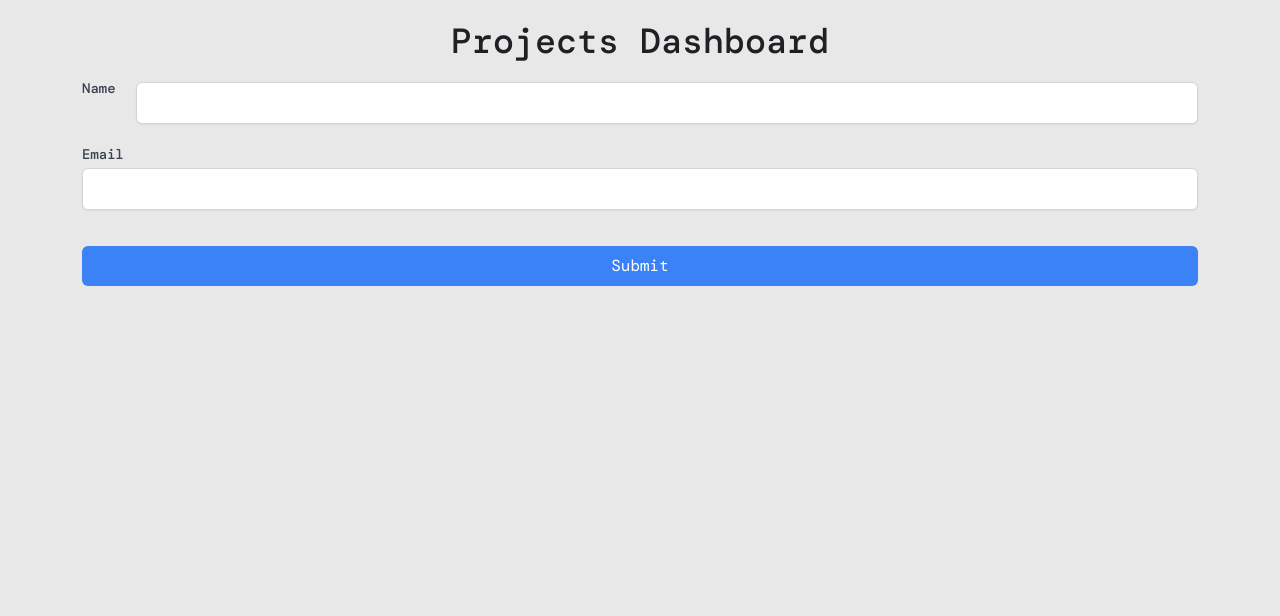
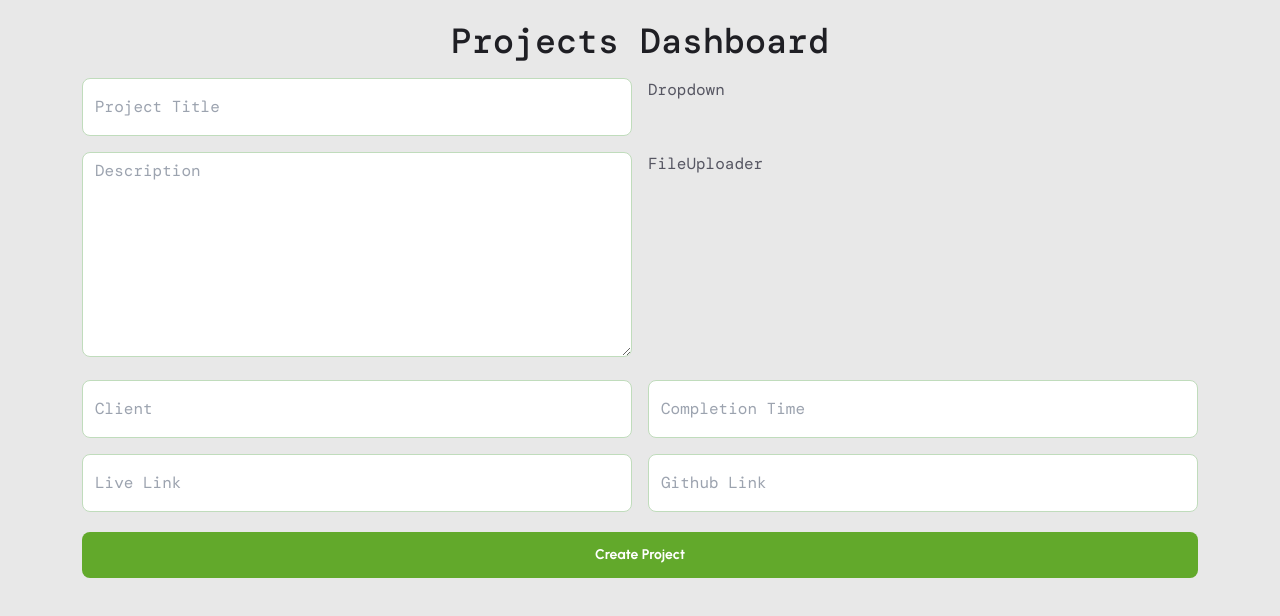
Before and after one commit to devrifaj/portfolio, a Next.js app: page /adminProfile/projects in a window 1280 px wide. Shown: the top 616 px of the page. Built offline with nearby package versions, Linux system fonts and the light colour scheme; a web font is replaced by a local one.

Commit message:
project dashboard form ui added

```diff
--- a/app/globals.css
+++ b/app/globals.css
@@ -241,6 +241,7 @@
   .flex-start {
     @apply flex justify-start items-center;
   }
+  /* Admin Dashboard utility classes */
   .admin-link {
     @apply border border-border-1 rounded-lg px-4 py-4 md:text-xl flex-center gap-6 hover:text-primary-2 duration-200
   }
@@ -312,6 +313,10 @@
     outline: 0
   }
 
+  .form-validation-error {
+    @apply text-red-500 text-sm mt-2;
+  }
+
   /* Box linear animation */
   .box-linear-animation {
     border-radius: 8px;
--- a/components/shared/Contact.tsx
+++ b/components/shared/Contact.tsx
@@ -88,7 +88,6 @@ const Contact = () => {
               </form>
               {/* Form End */}
             </div>
-            <div className="z-0 bg-primary-dark rectangle-bg z-1 rounded-3"></div>
           </div>
         </div>
 
--- /dev/null
+++ b/components/shared/Dropdown.tsx
@@ -0,0 +1,9 @@
+import React from 'react'
+
+const Dropdown = () => {
+  return (
+    <div>Dropdown</div>
+  )
+}
+
+export default Dropdown
--- /dev/null
+++ b/components/shared/FileUploader.tsx
@@ -0,0 +1,9 @@
+import React from 'react'
+
+const FileUploader = () => {
+  return (
+    <div>FileUploader</div>
+  )
+}
+
+export default FileUploader
--- a/components/shared/ProjectForm.tsx
+++ b/components/shared/ProjectForm.tsx
@@ -5,6 +5,8 @@ import { zodResolver } from "@hookform/resolvers/zod";
 import { z } from "zod";
 import { projectFormSchema } from "@/lib/validator";
 import { projectDefaultValues } from "@/constants";
+import Dropdown from "./Dropdown";
+import FileUploader from "./FileUploader";
 
 const ProjectForm = () => {
   const initialValues = projectDefaultValues;
@@ -12,7 +14,7 @@ const ProjectForm = () => {
   const {
     register,
     handleSubmit,
-    formState: { errors },
+    formState: { errors, isSubmitting },
   } = useForm<z.infer<typeof projectFormSchema>>({
     resolver: zodResolver(projectFormSchema),
     defaultValues: initialValues,
@@ -24,48 +26,93 @@ const ProjectForm = () => {
 
   return (
     <form onSubmit={handleSubmit(onSubmit)} className="flex flex-col gap-5">
-      <div className="flex flex-col gap-5 md:flex-row">
-        <label
-          htmlFor="title"
-          className="block text-sm font-medium text-gray-700"
-        >
-          Name
-        </label>
+      <div className="grid grid-cols-2 gap-4">
+        <div>
+          <input
+            id="title"
+            {...register("title")}
+            placeholder="Project Title"
+            className="form-control"
+          />
+          {errors.title && (
+            <p className="form-validation-error">{errors.title.message}</p>
+          )}
+        </div>
 
-        <input
-          id="name"
-          {...register("name")}
-          className="mt-1 p-2 block w-full border border-gray-300 rounded-md shadow-sm"
-        />
-        {errors.name && (
-          <p className="text-red-500 text-sm">{errors.name.message}</p>
-        )}{" "}
-      </div>
+        <Dropdown />
 
-      <div className="mb-4">
-        {" "}
-        <label
-          htmlFor="email"
-          className="block text-sm font-medium text-gray-700"
-        >
-          Email
-        </label>{" "}
-        <input
-          id="email"
-          {...register("email")}
-          className="mt-1 p-2 block w-full border border-gray-300 rounded-md shadow-sm"
-        />{" "}
-        {errors.email && (
-          <p className="text-red-500 text-sm">{errors.email.message}</p>
-        )}{" "}
+        <div>
+          <textarea
+            id="desc"
+            {...register("desc")}
+            placeholder="Description"
+            className="form-control !min-h-[205px]"
+          />
+          {errors.desc && (
+            <p className="form-validation-error">{errors.desc.message}</p>
+          )}
+        </div>
+
+        <FileUploader />
+
+        <div>
+          <input
+            id="client"
+            {...register("client")}
+            placeholder="Client"
+            className="form-control"
+          />
+          {errors.client && (
+            <p className="form-validation-error">{errors.client.message}</p>
+          )}
+        </div>
+
+        <div>
+          <input
+            id="completion_time"
+            {...register("completion_time")}
+            placeholder="Completion Time"
+            className="form-control"
+          />
+          {errors.completion_time && (
+            <p className="form-validation-error">
+              {errors.completion_time.message}
+            </p>
+          )}
+        </div>
+
+        <div>
+          <input
+            id="live_link"
+            {...register("live_link")}
+            placeholder="Live Link"
+            className="form-control"
+          />
+          {errors.live_link && (
+            <p className="form-validation-error">{errors.live_link.message}</p>
+          )}
+        </div>
+
+        <div>
+          <input
+            id="github_link"
+            {...register("github_link")}
+            placeholder="Github Link"
+            className="form-control"
+          />
+          {errors.github_link && (
+            <p className="form-validation-error">{errors.github_link.message}</p>
+          )}
+        </div>
       </div>
 
       <button
         type="submit"
-        className="w-full p-2 bg-blue-500 text-white rounded-md"
+        disabled={isSubmitting}
+        className="text-neutral-1000 bg-primary-2 text-[14px] font-bold leading-[14px] font-secondary px-3 md:px-6 py-3 md:py-4 text-center rounded-lg"
       >
-        Submit
-      </button>{" "}
+        {isSubmitting ? "Submitting" : "Create Project"}
+      </button>
     </form>
   );
 };
--- a/components/ui/ProjectsSlider.tsx
+++ b/components/ui/ProjectsSlider.tsx
@@ -39,7 +39,7 @@ const ProjectsSlider = () => {
           technologies,
           slider_img,
           live_link,
-          github_ink,
+          github_link,
         }) => (
           <SwiperSlide key={id} className="relative">
             <div className="lg:p-8 md:p-6 p-4 border border-border-1 mt-8 bg-bg-3">
@@ -105,7 +105,7 @@ const ProjectsSlider = () => {
                     </Link>
 
                     <Link
-                      href={github_ink}
+                      href={github_link}
                       target="_blank"
                       className="text-neutral-300 border-b border-border-1 px-2 pb-2 flex items-center gap-2 hover:text-primary-2 hover:border-primary-2 transition-all duration-300"
                     >
--- a/constants/index.ts
+++ b/constants/index.ts
@@ -14,5 +14,5 @@ export const projectDefaultValues = {
   technologies: [],
   slider_img: '',
   live_link: '',
-  github_ink: '',
+  github_link: '',
 };
--- a/lib/validator.ts
+++ b/lib/validator.ts
@@ -8,5 +8,5 @@ export const projectFormSchema = z.object({
   technologies: z.string().array().min(5, "Technologies must contain 5 or more items"),
   slider_img: z.string(),
   live_link: z.string().url(),
-  github_ink: z.string().url(),
+  github_link: z.string().url(),
 });
```
Also changed, not shown: data/index.ts (+6 -6 lines).
